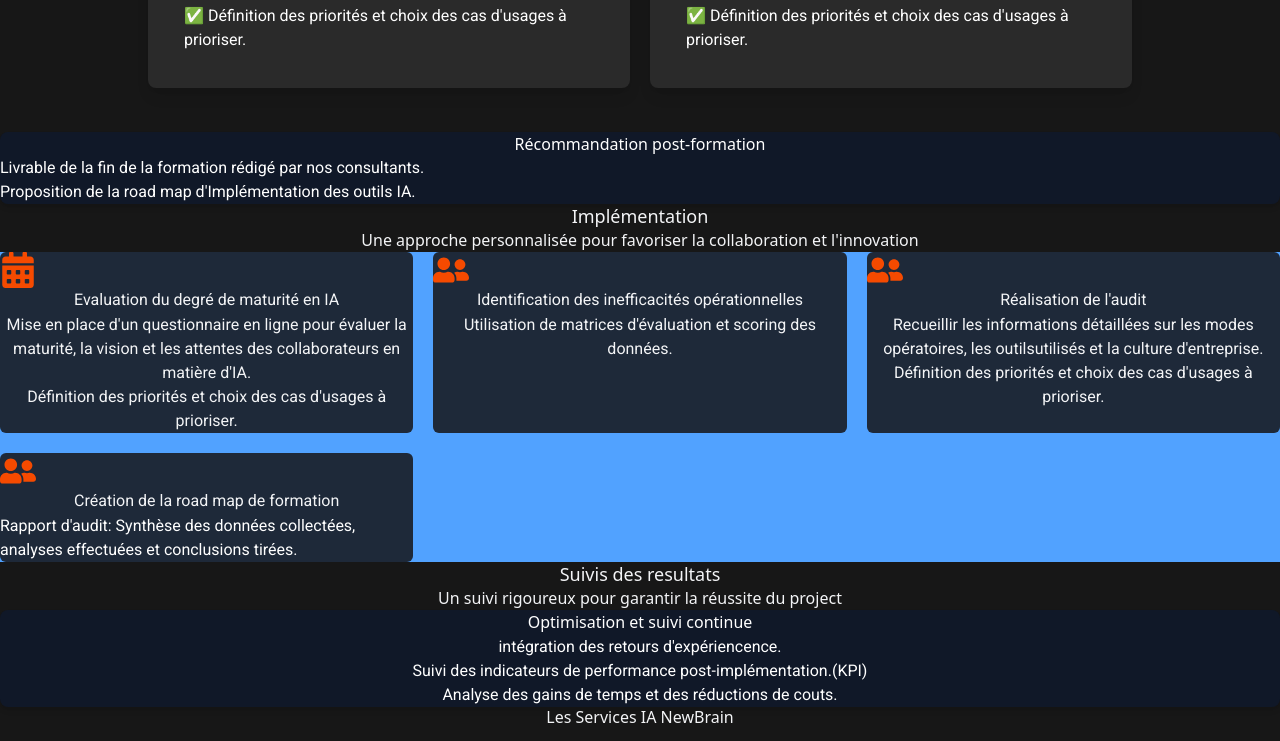
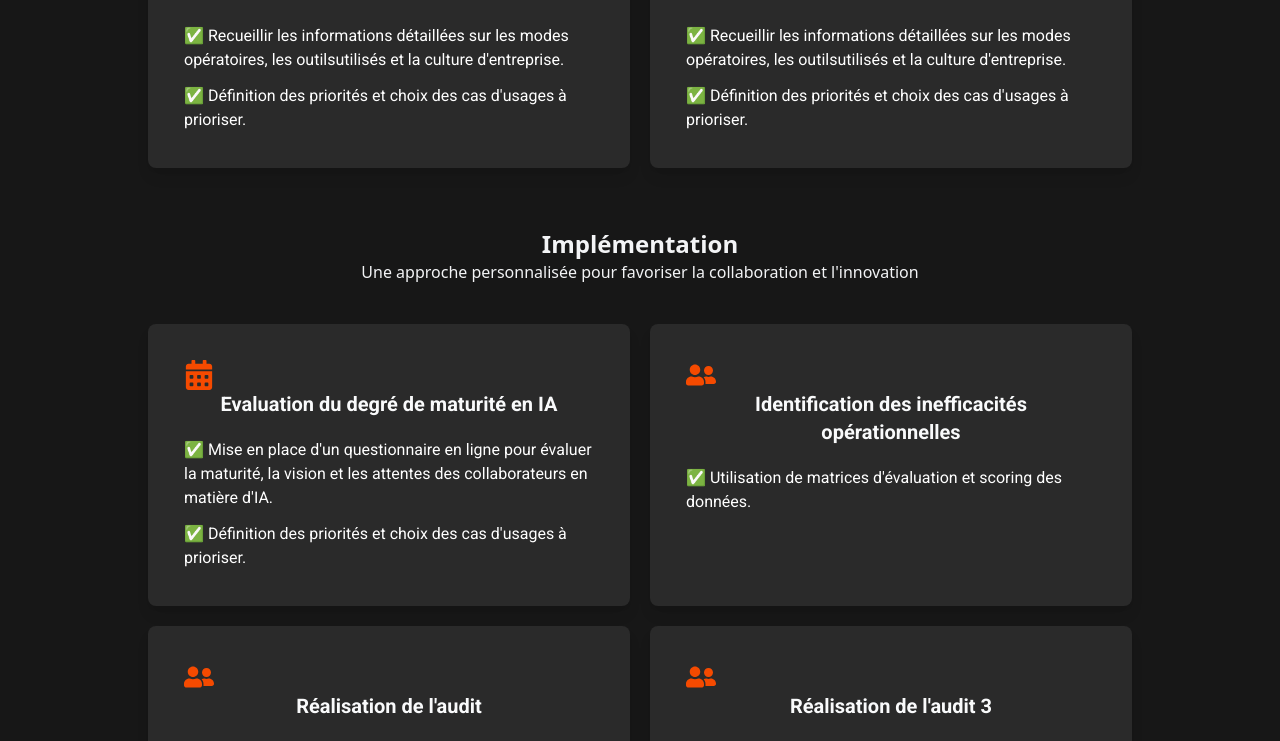
Before and after one commit to Beerus243/newbrain, a Next.js app: page / in a window 1280 px wide. Shown: the part 3124-3865 px from the top of the page. Built offline with nearby package versions, Linux system fonts and the light colour scheme.

Commit message:
add formation section

```diff
--- a/app/components/audit.tsx
+++ b/app/components/audit.tsx
@@ -1,6 +1,6 @@
 import { IconType } from "react-icons";
 import { FaUserFriends } from "react-icons/fa";
-interface AuditCard {
+export interface AuditCard {
   icon: IconType;
   title: string;
   points: string[];
--- a/app/components/body.tsx
+++ b/app/components/body.tsx
@@ -14,6 +14,7 @@ import { useRouter } from "next/navigation";
 import Image from "next/image";
 import { IoIosCheckmark } from "react-icons/io";
 import Audit from "./audit";
+import Formation from "./formation";
 
 type Formation = {
   id: number;
@@ -272,7 +273,9 @@ export default function Body() {
           </div>
         </div>
 
-        <section className={"py-10 px-10 mt-10 border-t border-gray-300"}>
+        <section
+          className={"p-10 border-t border-gray-300 flex flex-col gap-10"}
+        >
           <h2
             className={
               " !text-7xl border-white border-b-2 !font-bold text-gray-100 text-center !p-5"
@@ -308,144 +311,7 @@ export default function Body() {
           </div>
 
           <Audit />
-
-          <br />
-
-          {/* Grille de cards pour la Formation */}
-
-          <div
-            className={
-              "bg-gray-900 rounded-lg shadow-md p-8 mt-8 text-center text-white"
-            }
-          >
-            <h3 className={"font-sans text-lg font-bold mb-4 text-white"}>
-              {" "}
-              Récommandation post-formation
-            </h3>
-            <div className={"text-white mt-2 text-left"}>
-              Livrable de la fin de la formation rédigé par nos consultants.
-              <br />
-              Proposition de la road map d'Implémentation des outils IA.
-            </div>
-          </div>
-          <div
-            className={"mb-b p-5 text-center text-gray-100 font-sans text-lg"}
-          >
-            <h3
-              className={
-                "font-sans text-center justify-center  items-center pt-7 text-2xl font-bold text-gray-100"
-              }
-            >
-              Implémentation{" "}
-            </h3>
-            <div
-              className={
-                "text-center font-sans text-gray-100 leading-6 pb-5 pt-7 text-base mb-6"
-              }
-            >
-              Une approche personnalisée pour favoriser la collaboration et
-              l'innovation
-            </div>
-          </div>
-
-          {/* Grille de cards pour la Formation */}
-          <div
-            className={`md:grid text-white md:grid-cols-3 gap-5 bg-blue-400`}
-          >
-            <div
-              className={
-                "border border-gray-700 p-5 rounded-md bg-gray-800 text-center w-full text-gray-100"
-              }
-            >
-              <FaCalendarAlt className={"text-4xl text-orange-600 mb-2"} />
-              <h3
-                className={
-                  "text-center text-lg font-semibold text-gray-100 mt-2"
-                }
-              >
-                Evaluation du degré de maturité en IA
-              </h3>
-              <ul className={"list-none"}>
-                <li>
-                  Mise en place d'un questionnaire en ligne pour évaluer la
-                  maturité, la vision et les attentes des collaborateurs en
-                  matière d'IA.
-                </li>
-                <li>
-                  Définition des priorités et choix des cas d'usages à
-                  prioriser.
-                </li>
-              </ul>
-            </div>
-            <div
-              className={
-                "border border-gray-700 p-5 rounded-md bg-gray-800 text-center w-full text-gray-100"
-              }
-            >
-              <FaUserFriends className={"text-4xl text-orange-600 mb-2"} />
-              <h3
-                className={
-                  "text-center text-lg font-semibold text-gray-100 mt-2"
-                }
-              >
-                Identification des inefficacités opérationnelles
-              </h3>
-              <ul className={"list-none"}>
-                <li>
-                  Utilisation de matrices d'évaluation et scoring des données.
-                </li>
-              </ul>
-            </div>
-            <div
-              className={
-                "border border-gray-700 p-5 rounded-md bg-gray-800 text-center w-full text-gray-100"
-              }
-            >
-              <FaUserFriends className={"text-4xl text-orange-600 mb-2"} />
-              <h3
-                className={
-                  "text-center text-lg font-semibold text-gray-100 mt-2"
-                }
-              >
-                Réalisation de l'audit
-              </h3>
-              <ul className={"list-none"}>
-                <li>
-                  {" "}
-                  Recueillir les informations détaillées sur les modes
-                  opératoires, les outilsutilisés et la culture d'entreprise.
-                </li>
-              </ul>
-              <ul className={"list-none"}>
-                <li>
-                  Définition des priorités et choix des cas d'usages à
-                  prioriser.
-                </li>
-              </ul>
-            </div>
-            <div
-              className={
-                "border border-gray-700 p-5 rounded-md bg-gray-800 text-center w-full text-gray-100"
-              }
-            >
-              <FaUserFriends className={"text-4xl text-orange-600 mb-2"} />
-              <h3
-                className={
-                  "text-center text-lg font-semibold text-gray-100 mt-2"
-                }
-              >
-                Création de la road map de formation
-              </h3>
-              <div className={"text-white mt-2 text-left"}>
-                <ul className={"list-none"}>
-                  <li>
-                    Rapport d'audit: Synthèse des données collectées, analyses
-                    effectuées et conclusions tirées.
-                  </li>
-                </ul>
-              </div>
-            </div>
-          </div>
+          <Formation />
 
           <div
             className={"mb-b p-5 text-center text-gray-100 font-sans text-lg"}
--- /dev/null
+++ b/app/components/formation.tsx
@@ -0,0 +1,96 @@
+import { IconType } from "react-icons";
+import { FaCalendarAlt, FaUserFriends } from "react-icons/fa";
+
+export interface AuditCard {
+  icon: IconType;
+  title: string;
+  points: string[];
+  className?: string;
+}
+
+const Formation = () => {
+  const auditServices: AuditCard[] = [
+    {
+      icon: FaCalendarAlt,
+      title: "Evaluation du degré de maturité en IA",
+      points: [
+        "Mise en place d'un questionnaire en ligne pour évaluer la maturité, la vision et les attentes des collaborateurs en matière d'IA.",
+        "Définition des priorités et choix des cas d'usages à prioriser.",
+      ],
+    },
+    {
+      icon: FaUserFriends,
+      title: "Identification des inefficacités opérationnelles",
+      points: ["Utilisation de matrices d'évaluation et scoring des données."],
+    },
+    {
+      icon: FaUserFriends,
+      title: "Réalisation de l'audit",
+      points: [
+        " Recueillir les informations détaillées sur les modes opératoires, les outilsutilisés et la culture d'entreprise.",
+      ],
+    },
+    {
+      icon: FaUserFriends,
+      title: "Réalisation de l'audit 3",
+      points: [
+        "Recueillir les informations détaillées sur les modes opératoires, les outilsutilisés et la culture d'entreprise.",
+        "Définition des priorités et choix des cas d'usages à prioriser.",
+      ],
+    },
+    {
+      icon: FaUserFriends,
+      title: "Récommandation post-formation",
+      points: [
+        "Livrable de la fin de la formation rédigé par nos consultants. Proposition de la road map d'Implémentation des outils IA.",
+      ],
+      className: "col-span-full",
+    },
+  ];
+  return (
+    <div className="flex flex-col items-center gap-5">
+      <div className={"mb-b p-5 text-center text-gray-100 font-sans text-lg"}>
+        <h3
+          className={
+            "font-sans text-center justify-center  items-center pt-7 !text-2xl !font-bold text-gray-100 grid"
+          }
+        >
+          Implémentation{" "}
+        </h3>
+        <div
+          className={
+            "text-center font-sans text-gray-100 leading-6 pb-5 pt-7 text-base mb-6"
+          }
+        >
+          Une approche personnalisée pour favoriser la collaboration et
+          l'innovation
+        </div>
+      </div>
+      <div className={`max-w-5xl text-white grid grid-cols-2 gap-5 !p-5`}>
+        {auditServices.map((field) => {
+          return (
+            <div
+              className={`bg-[#2a2a2a] rounded-lg !p-9 h-auto w-full text-center shadow-lg ${field.className}`}
+            >
+              <field.icon size={30} className={" text-orange-600"} />
+              <h3
+                className={"text-center !text-xl !font-bold text-gray-50 !mb-5"}
+              >
+                {field.title}
+              </h3>
+              <ul className={"list-none flex flex-col gap-3"}>
+                {field.points.map((puce) => (
+                  <li key={puce} className="text-md text-start ">
+                    {"✅"} {puce}
+                  </li>
+                ))}
+              </ul>
+            </div>
+          );
+        })}
+      </div>
+    </div>
+  );
+};
+
+export default Formation;
```
